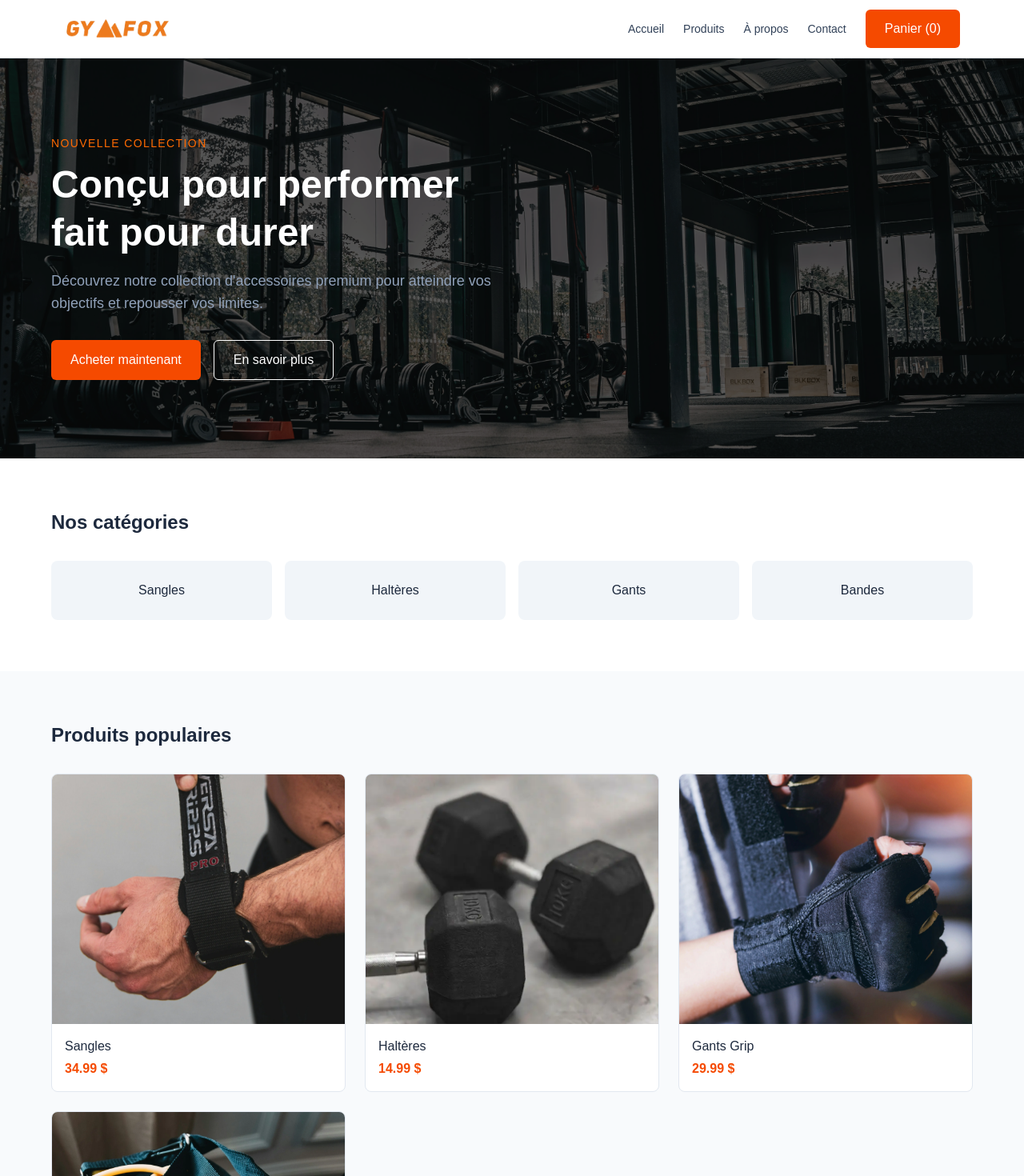
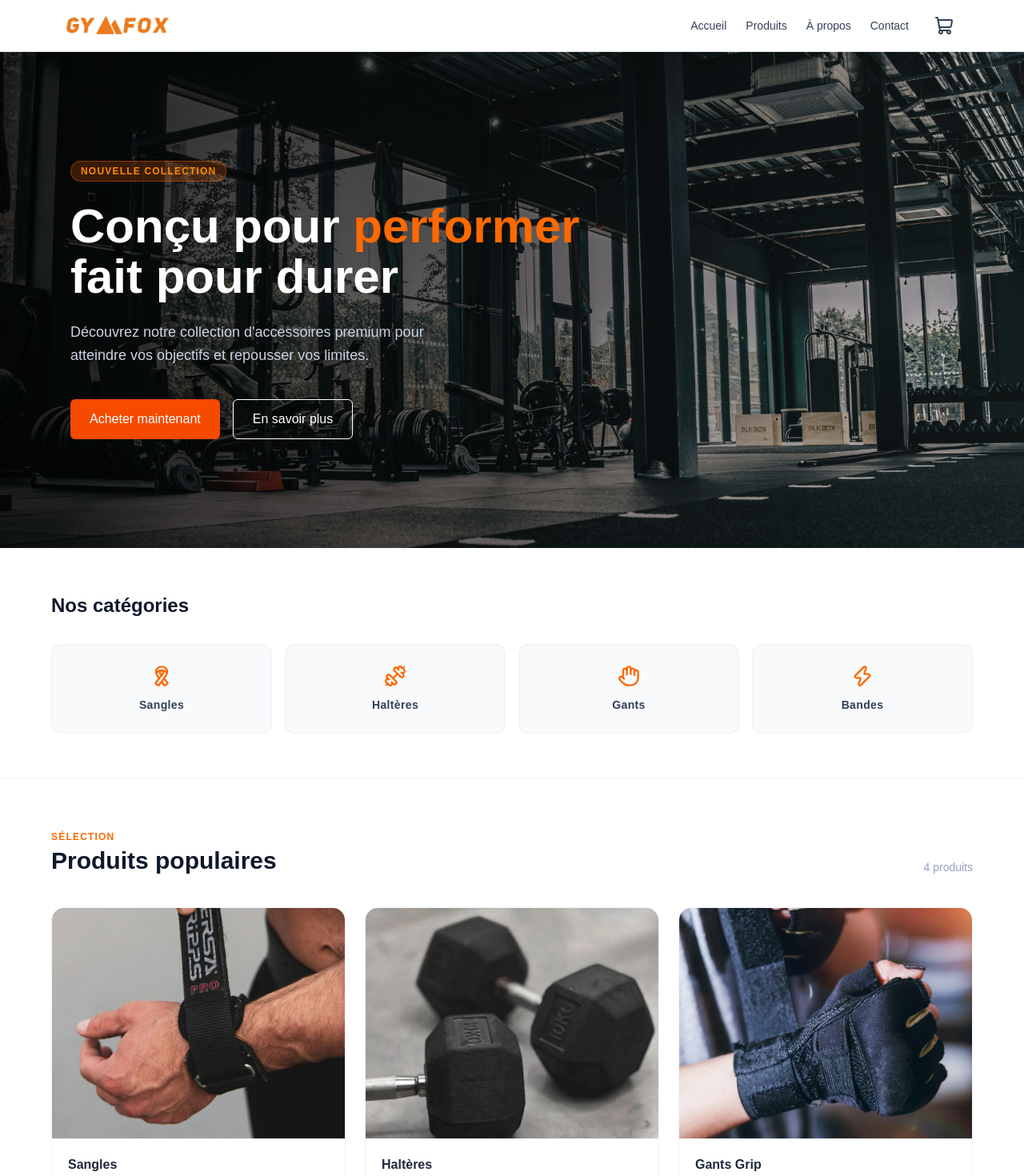
Before and after one commit to GeFy9999/GymFox-app, a Next.js app: page / in a window 1280 px wide. Shown: the top 1470 px of the page at 80% size. Built offline with nearby package versions, Linux system fonts and the light colour scheme.

Commit message:
style et icons ameliorer

```diff
--- a/package.json
+++ b/package.json
@@ -9,9 +9,11 @@
     "lint": "eslint"
   },
   "dependencies": {
+    "lucide-react": "^1.17.0",
     "next": "16.2.5",
     "react": "19.2.4",
-    "react-dom": "19.2.4"
+    "react-dom": "19.2.4",
+    "react-icons": "^5.6.0"
   },
   "devDependencies": {
     "@tailwindcss/postcss": "^4",
--- a/src/components/common/Logo.tsx
+++ b/src/components/common/Logo.tsx
@@ -2,6 +2,7 @@ import Image from "next/image";
 
 export default function Logo() {
   return (
+    <div className="transition-transform duration-300 hover:scale-105 cursor-pointer">
       <Image
         src="/gymfoxLogo.webp"
         alt="Logo GymFox"
@@ -10,5 +11,6 @@ export default function Logo() {
         style={{ width: "auto", height: "30px" }}
         priority
       />
+    </div>
   );
 }
--- a/src/components/common/ProductCard.tsx
+++ b/src/components/common/ProductCard.tsx
@@ -1,3 +1,5 @@
+"use client";
+
 import Image from "next/image";
 
 type ProductCardProps = {
@@ -16,22 +18,27 @@ export default function ProductCard({
   return (
     <div
       onClick={onSelect}
-      className="bg-white rounded-lg border border-slate-200 overflow-hidden hover:border-orange-300 transition-colors cursor-pointer"
+      className="group bg-white rounded-2xl border border-slate-100 overflow-hidden hover:shadow-xl hover:shadow-slate-200/60 transition-all duration-300 cursor-pointer"
     >
-      <div className="relative h-78 bg-slate-100">
+      <div className="relative h-72 bg-slate-50 overflow-hidden">
         <Image
           src={image}
           alt={name}
           fill
           sizes="(max-width: 768px) 100vw, 33vw"
-          className="object-cover"
+          className="object-cover group-hover:scale-105 transition-transform duration-500"
         />
       </div>
-      <div className="p-4">
-        <p className="font-medium text-slate-800">{name}</p>
-        <p className="text-orange-600 font-semibold mt-1">
-          {price.toFixed(2)} $
-        </p>
+      <div className="p-5 border-t border-slate-100">
+        <p className="font-semibold text-slate-800 text-base mb-1">{name}</p>
+        <div className="flex items-center justify-between">
+          <p className="text-orange-500 font-bold text-lg">
+            {price.toFixed(2)} $
+          </p>
+          <span className="text-xs text-slate-400 group-hover:text-orange-500 transition-colors font-medium">
+            Voir →
+          </span>
+        </div>
       </div>
     </div>
   );
--- a/src/components/header/index.tsx
+++ b/src/components/header/index.tsx
@@ -2,8 +2,8 @@
 
 import Logo from "@/components/common/Logo";
 import Navbar from "./Navbar";
-import Button from "@/components/common/Button";
 import { useState } from "react";
+import { ShoppingCart } from "lucide-react";
 
 export type PageId = "accueil" | "produits" | "a-propos" | "contact";
 
@@ -38,7 +38,17 @@ export default function Header({
         {/* Desktop */}
         <div className="hidden md:flex items-center gap-6">
           <Navbar setPage={handleNavigate} />
-          <Button onClick={onCartOpen}>Panier ({cartCount})</Button>
+          <button
+            onClick={onCartOpen}
+            className="relative p-2 text-slate-700 hover:text-orange-500 transition-colors"
+          >
+            <ShoppingCart size={24} />
+            {cartCount > 0 && (
+              <span className="absolute -top-1 -right-1 bg-orange-500 text-white text-xs font-bold w-5 h-5 rounded-full flex items-center justify-center">
+                {cartCount}
+              </span>
+            )}
+          </button>
         </div>
 
         {/* Hamburger mobile */}
@@ -63,7 +73,18 @@ export default function Header({
       {isOpen && (
         <div className="md:hidden border-t border-slate-200 px-4 py-4 flex flex-col gap-4">
           <Navbar setPage={handleNavigate} mobile />
-          <Button onClick={onCartOpen}>Panier ({cartCount})</Button>
+          <button
+            onClick={onCartOpen}
+            className="relative flex items-center gap-2 text-slate-700 hover:text-orange-500 transition-colors font-medium"
+          >
+            <ShoppingCart size={20} />
+            Panier
+            {cartCount > 0 && (
+              <span className="bg-orange-500 text-white text-xs font-bold px-2 py-0.5 rounded-full">
+                {cartCount}
+              </span>
+            )}
+          </button>
         </div>
       )}
     </header>
--- a/src/components/home/Categories.tsx
+++ b/src/components/home/Categories.tsx
@@ -1,37 +1,64 @@
 "use client";
+
+import { Dumbbell, Hand, Ribbon, Zap } from "lucide-react";
 
 type Props = {
   selectedCategory: string | null;
   onSelectCategory: (cat: string | null) => void;
 };
 
+const categories = [
+  { name: "Sangles", icon: Ribbon },
+  { name: "Haltères", icon: Dumbbell },
+  { name: "Gants", icon: Hand },
+  { name: "Bandes", icon: Zap },
+];
+
 export default function Categories({
   selectedCategory,
   onSelectCategory,
 }: Props) {
-  const categories = ["Sangles", "Haltères", "Gants", "Bandes"];
-
   return (
-    <section className="py-16 px-4 bg-white">
+    <section className="py-14 px-6 bg-white border-b border-slate-100">
       <div className="mx-auto max-w-6xl">
-        <h2 className="text-2xl font-bold text-slate-800 mb-8">
-          Nos catégories
-        </h2>
+        <div className="flex items-center justify-between mb-8">
+          <h2 className="text-2xl font-bold text-slate-900">Nos catégories</h2>
+          {selectedCategory && (
+            <button
+              onClick={() => onSelectCategory(null)}
+              className="text-sm text-orange-500 hover:text-orange-700 font-medium transition-colors"
+            >
+              Tout afficher ×
+            </button>
+          )}
+        </div>
         <div className="grid grid-cols-2 md:grid-cols-4 gap-4">
-          {categories.map((cat) => (
+          {categories.map(({ name, icon: Icon }) => (
             <div
-              key={cat}
+              key={name}
               onClick={() =>
-                onSelectCategory(selectedCategory === cat ? null : cat)
+                onSelectCategory(selectedCategory === name ? null : name)
               }
-              className={`rounded-lg p-6 text-center border transition-colors cursor-pointer
+              className={`group rounded-xl p-6 text-center border-2 transition-all cursor-pointer
                 ${
-                  selectedCategory === cat
-                    ? "bg-orange-50 border-orange-400"
-                    : "bg-slate-100 border-transparent hover:bg-orange-50 hover:border-orange-200"
+                  selectedCategory === name
+                    ? "bg-orange-500 border-orange-500 shadow-lg shadow-orange-200"
+                    : "bg-slate-50 border-slate-100 hover:border-orange-300 hover:shadow-md"
                 }`}
             >
-              <p className="font-medium text-slate-800">{cat}</p>
+              <Icon
+                className={`mx-auto mb-3 transition-colors ${
+                  selectedCategory === name ? "text-white" : "text-orange-500"
+                }`}
+                size={28}
+              />
+              <p
+                className={`font-semibold text-sm tracking-wide ${
+                  selectedCategory === name ? "text-white" : "text-slate-700"
+                }`}
+              >
+                {name}
+              </p>
             </div>
           ))}
         </div>
--- a/src/components/home/Hero.tsx
+++ b/src/components/home/Hero.tsx
@@ -10,29 +10,30 @@ type Props = {
 
 export default function Hero({ onNavigate }: Props) {
   return (
-    <section className="relative text-white py-24 px-4 overflow-hidden min-h-[500px]">
+    <section className="relative text-white overflow-hidden min-h-[620px] flex items-center">
       <Image
         src="/GymBG.webp"
         alt="Hero background"
         fill
-        className="object-cover object-center"
+        className="object-cover object-center scale-105"
         priority
       />
-      <div className="absolute inset-0 bg-black/60" />
-      <div className="relative mx-auto max-w-6xl">
-        <p className="text-orange-500 text-sm font-medium uppercase tracking-widest mb-3">
+      <div className="absolute inset-0 bg-gradient-to-r from-black/80 via-black/50 to-transparent" />
+      <div className="relative mx-auto max-w-6xl px-6 py-32 w-full">
+        <span className="inline-block bg-orange-500/20 border border-orange-500/40 text-orange-400 text-xs font-semibold uppercase tracking-widest px-3 py-1 rounded-full mb-6">
           Nouvelle collection
-        </p>
-        <h1 className="text-5xl font-bold mb-4 leading-tight">
-          Conçu pour performer
+        </span>
+        <h1 className="text-6xl font-black mb-6 leading-[1.05] max-w-2xl">
+          Conçu pour
+          <span className="text-orange-500"> performer</span>
           <br />
           fait pour durer
         </h1>
-        <p className="text-slate-400 text-lg mb-8 max-w-xl">
+        <p className="text-slate-300 text-lg mb-10 max-w-lg leading-relaxed">
           Découvrez notre collection d'accessoires premium pour atteindre vos
           objectifs et repousser vos limites.
         </p>
-        <div className="flex gap-4">
+        <div className="flex gap-4 flex-wrap">
           <Button onClick={() => onNavigate("produits")}>
             Acheter maintenant
           </Button>
--- a/src/components/home/ProductList.tsx
+++ b/src/components/home/ProductList.tsx
@@ -1,9 +1,7 @@
 "use client";
 
-import { useState } from "react";
 import products from "@/utils/products.json";
 import ProductCard from "@/components/common/ProductCard";
-import ProductDetail from "@/components/productDetail/productDetail";
 
 type Product = (typeof products)[0];
 
@@ -21,11 +19,21 @@ export default function FeaturedProducts({
   );
 
   return (
-    <section className="py-16 px-4 bg-slate-50">
+    <section className="py-16 px-6 bg-white">
       <div className="mx-auto max-w-6xl">
-        <h2 className="text-2xl font-bold text-slate-800 mb-8">
-          {selectedCategory ? selectedCategory : "Produits populaires"}
-        </h2>
+        <div className="flex items-end justify-between mb-10">
+          <div>
+            <p className="text-orange-500 text-xs font-semibold uppercase tracking-widest mb-1">
+              {selectedCategory ? "Filtré par" : "Sélection"}
+            </p>
+            <h2 className="text-3xl font-black text-slate-900">
+              {selectedCategory ? selectedCategory : "Produits populaires"}
+            </h2>
+          </div>
+          <p className="text-sm text-slate-400">
+            {filtered.length} produit{filtered.length > 1 ? "s" : ""}
+          </p>
+        </div>
         <div className="grid grid-cols-1 md:grid-cols-3 gap-6">
           {filtered.map((product) => (
             <ProductCard
```
Also changed, not shown: 1 other file (tests, documents, lock files or other folders). Lines whose indentation alone changed are shown as unchanged.
